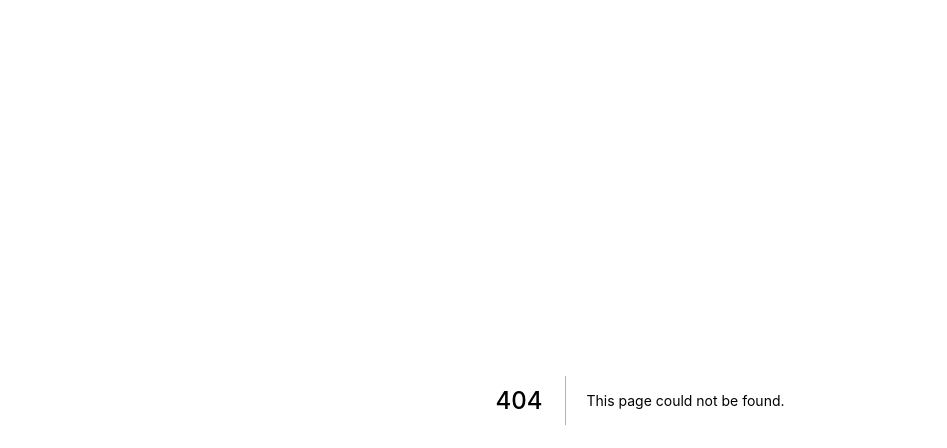
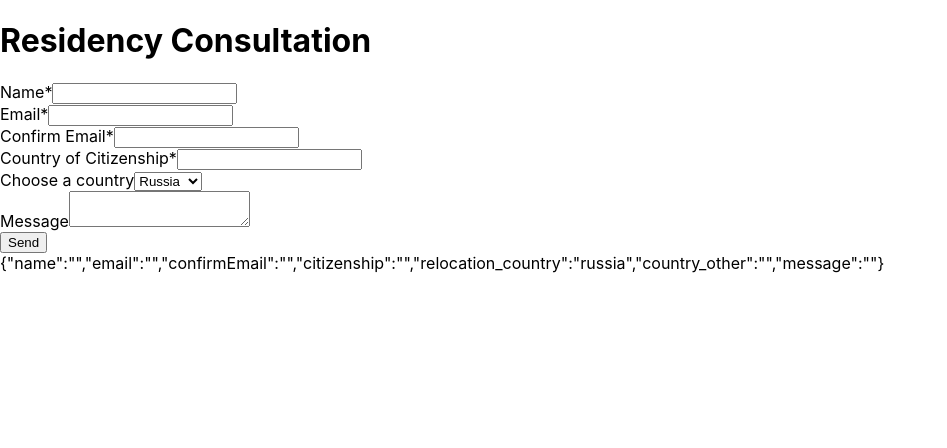
Before and after one commit to ashannon828/conditional-forms-with-formik, a Next.js app: page /residency in a window 1280 px wide. Before the commit this address had no page. Shown: the top 448 px of the page, without its empty margins (0-947 px from the left). Built offline with nearby package versions, Linux system fonts and the light colour scheme.

Commit message:
finished form validation

```diff
--- /dev/null
+++ b/pages/residency.js
@@ -0,0 +1,102 @@
+import Head from "next/head";
+
+import { Field, Form, Formik, FormikProps } from "formik";
+import * as Yup from "yup";
+
+const validationSchema = Yup.object().shape({
+  name: Yup.string().required("Enter your name"),
+  email: Yup.string()
+    .email("Enter a valid email")
+    .required("Enter an email address"),
+  confirmEmail: Yup.string()
+    .oneOf([Yup.ref("email"), null], "Emails must match")
+    .required("Confirm your email"),
+  citizenship: Yup.string()
+    .min(2, "Enter a valid country")
+    .required("Enter your country of citizenship"),
+  country_other: Yup.string().required("Enter a country"),
+  message: Yup.string(),
+});
+export default function residency() {
+  return (
+    <div>
+      <Head>
+        <title>Residency Consultation - Expatriant</title>
+      </Head>
+
+      <main>
+        <h1>Residency Consultation</h1>
+        <Formik
+          validationSchema={validationSchema}
+          initialValues={{
+            name: "",
+            email: "",
+            confirmEmail: "",
+            citizenship: "",
+            relocation_country: "russia",
+            country_other: "",
+            message: "",
+          }}
+        >
+          {({ values, errors, touched, handleChange, handleBlur }) => (
+            <Form>
+              <div>
+                <label htmlFor="name">Name*</label>
+                <Field
+                  onChange={handleChange}
+                  onBlur={handleBlur}
+                  id="name"
+                  name="name"
+                />
+                {touched.name && errors.name}
+              </div>
+              <div>
+                <label htmlFor="email">Email*</label>
+                <Field id="email" name="email" />
+                {touched.email && errors.email}
+              </div>
+              <div>
+                <label htmlFor="confirmEmail">Confirm Email*</label>
+                <Field id="confirmEmail" name="confirmEmail" />
+                {touched.confirmEmail && errors.confirmEmail}
+              </div>
+              <div>
+                <label htmlFor="citizenship">Country of Citizenship*</label>
+                <Field id="citizenship" name="citizenship" />
+                {touched.citizenship && errors.citizenship}
+              </div>
+              <div>
+                <label htmlFor="relocation_country">Choose a country</label>
+                <Field
+                  as="select"
+                  id="relocation_country"
+                  name="relocation_country"
+                >
+                  <option value="russia">Russia</option>
+                  <option value="turkey">Turkey</option>
+                  <option value="ukraine">Ukraine</option>
+                  <option value="other">Other</option>
+                </Field>
+              </div>
+              {values.relocation_country === "other" && (
+                <div>
+                  <label htmlFor="country_other">Enter a country*</label>
+                  <Field id="country_other" name="country_other" />
+                  {touched.country_other && errors.country_other}
+                </div>
+              )}
+              <div>
+                <label htmlFor="message">Message</label>
+                <Field as="textarea" id="message" name="message" />
+              </div>
+              <div>
+                <button type="submit">Send</button>
+              </div>
+              {JSON.stringify(values)}
+            </Form>
+          )}
+        </Formik>
+      </main>
+    </div>
+  );
+}
```
Also changed, not shown: pages/index.js (+2 -67 lines).
